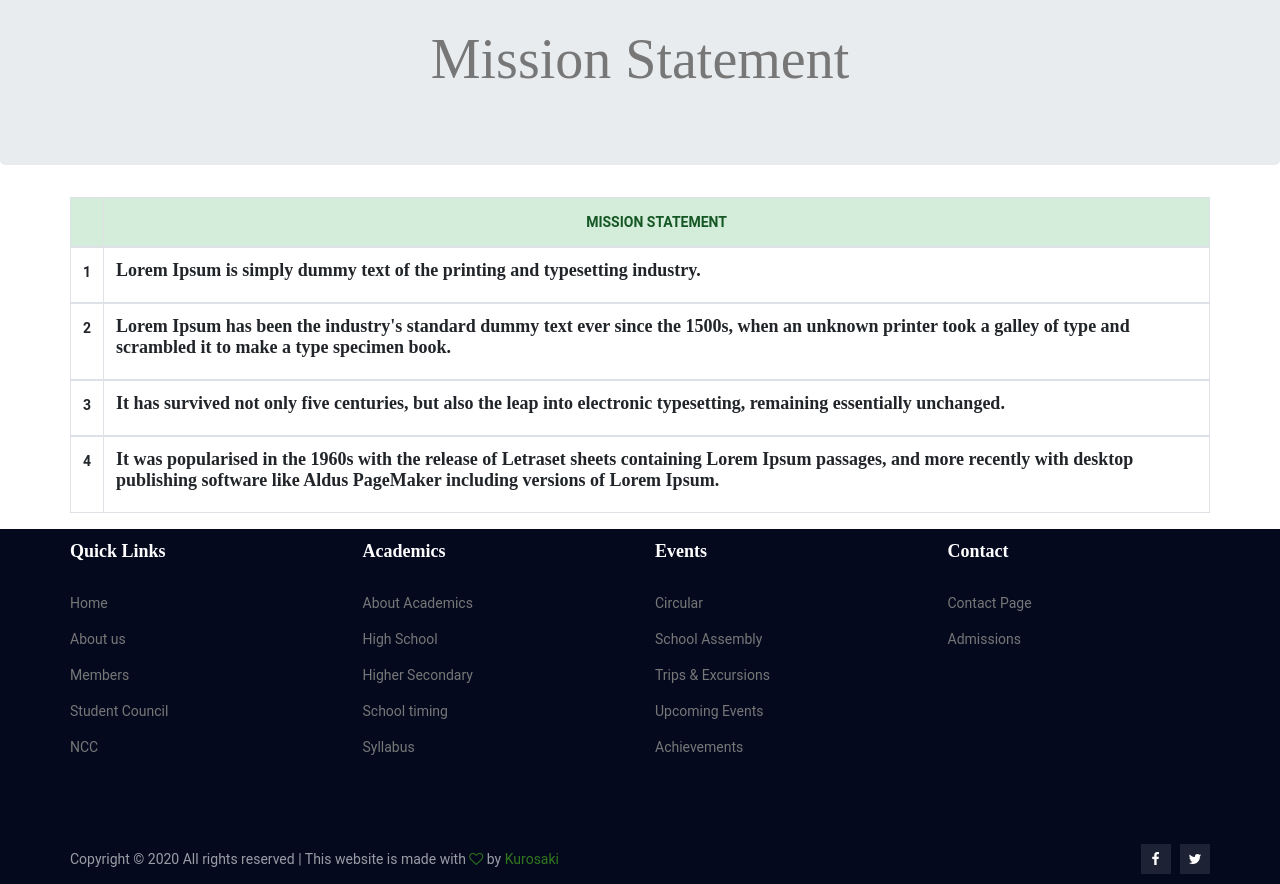
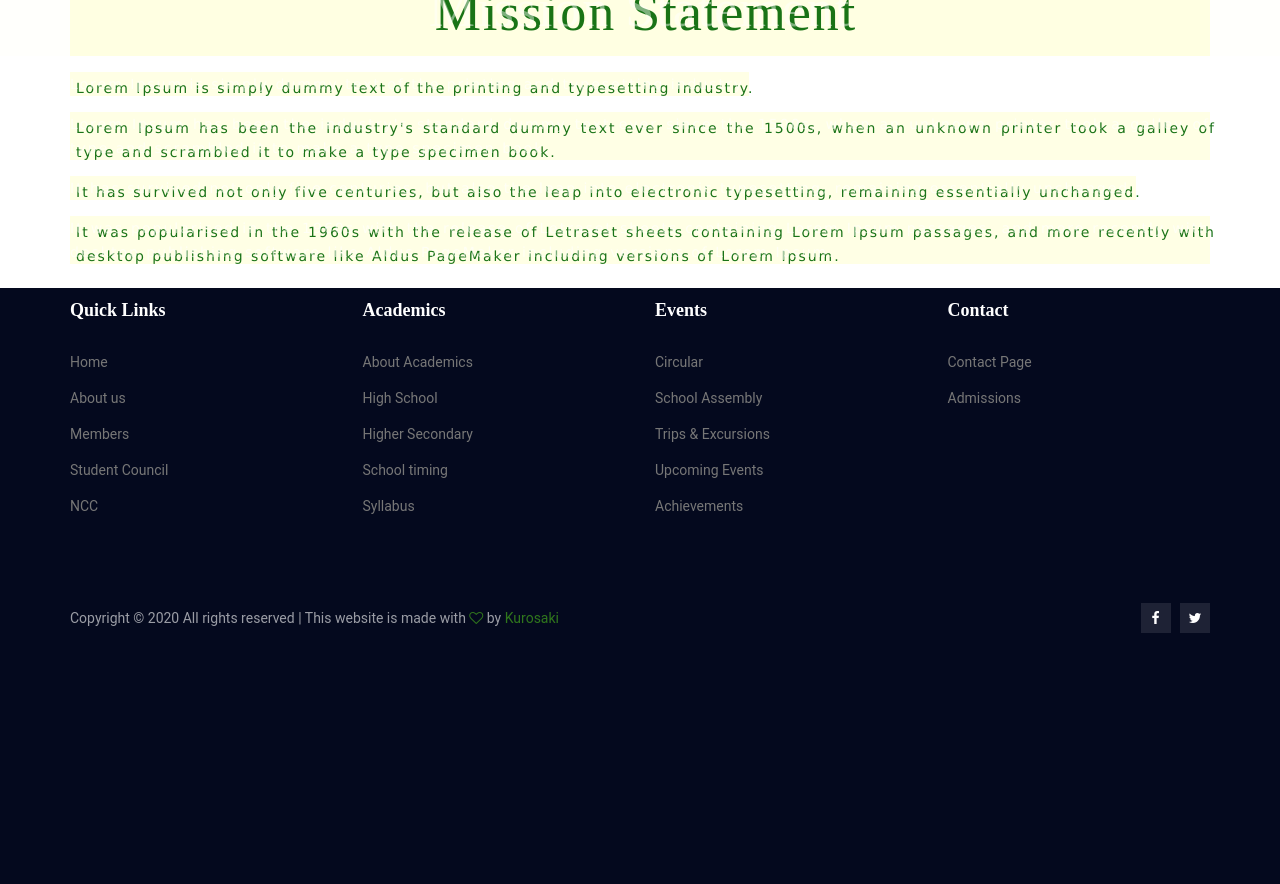
Before and after one commit to Kurosakicoder/ees, a Django app: page /missionstatement/ in a window 1280 px wide. Shown: the part 460-1344 px from the top of the page. After the commit the page ends 1093 px from the top, so only its background shows below. Run offline with Django 3.2, Linux system fonts and the light colour scheme; data comes from the database, SQL or seed files in the repository; some libraries are stand-ins or nearby versions.

Commit message:
css added

```diff
--- a/events/templates/events/schoolassembly.html
+++ b/events/templates/events/schoolassembly.html
@@ -22,10 +22,7 @@
         </div>
     </div>
 </section>
-<div class="jumbotron">
-    <h1 class="display-4 text-center">School Assembly</h1>
 
-</div>
 
 <section class="about_area p_120">
     <div class="container">
--- a/forcebehind/templates/forcebehind/forcebehind.html
+++ b/forcebehind/templates/forcebehind/forcebehind.html
@@ -22,12 +22,8 @@
     </div>
 </section>
 
-<div class="jumbotron">
-    <h1 class="display-4 text-center">The Force Behind</h1>
 
-</div>
-
-<div class="container">
+<div class="container pt-3">
     <div class="row">
         {% for x in forcebehind %}
         <div class="card mb-3" style="max-width: 100%;">
--- a/infrastructure/templates/infrastructure/infrastructure.html
+++ b/infrastructure/templates/infrastructure/infrastructure.html
@@ -22,11 +22,7 @@
     </div>
 </section>
 
-<div class="jumbotron">
-    <h1 class="display-4 text-center">School Infrastructure</h1>
-</div>
-
-<div class="container">
+<div class="container pt-3">
     <div class="row">
         <br>
         {% for x in infrastructure %}
--- a/missionstatement/templates/mission/mission.html
+++ b/missionstatement/templates/mission/mission.html
@@ -19,33 +19,22 @@
     </div>
   </div>
 </section>
-<div class="jumbotron">
-  <h1 class="display-4 text-center">Mission Statement</h1>
-
+<div class="pt-3" style="background-color: rgba(255,255,0,0.01);">
+  <div class="container">
+    <h2 class="pb-3"
+      style="text-align: center; font-weight: 500; font-size: 52px; background-color: rgba(255,255,0,0.1); color: rgba(255,255,255,0.44); letter-spacing: 2px; text-shadow: 6px 4px rgba(0,100,0,0.9);">
+      Mission Statement</h2>
+  </div>
 </div>
-
-<div class="container">
+<div class="container pt-2 pb-4">
   <div class="row mx-auto">
-    <table class="table table-hover table-bordered">
-      <thead class="alert alert-success">
-        <tr>
-          <th scope="col"></th>
-          <th scope="col" style="text-align: center;">MISSION STATEMENT</th>
-        </tr>
-      </thead>
-      {% for x in mission %}
-      <tbody>
-        <tr>
-          <th scope="row" class="mb-0">{{x.id}}</th>
-          <td class="mb-0">
-            <h4>{{x.paragraph|safe|escape}}</h4>
-          </td>
-        </tr>
-      </tbody>
-      {% endfor %}
-    </table>
+    {% for x in mission %}
+    <p class="card-text"
+      style="font-weight: 400; background-color: rgba(255,255,0,0.1); color: rgba(255,255,255,0.6); letter-spacing: 2px; text-shadow: 6px 4px rgba(0,100,0,0.9); text-align: justify; font-family: 'Lucida Sans', 'Lucida Sans Regular', 'Lucida Grande', 'Lucida Sans Unicode', Geneva, Verdana, sans-serif;">
+      {{x.paragraph|safe|escape}}</h4>
+    </p>
+    {% endfor %}
   </div>
 </div>
 
-
 {% endblock body %}
--- a/school/templates/school/about.html
+++ b/school/templates/school/about.html
@@ -22,10 +22,6 @@
 	</div>
 </section>
 <!--================End Home Banner Area =================-->
-
-<div class="jumbotron">
-	<h1 class="display-4 text-center">About us</h1>
-</div>
 
 <!--================About Area =================-->
 <section class="about_area p_120">
@@ -127,8 +123,6 @@
 	<div class="container">
 		<div class="impress_inner text-center">
 			<h2>HAVE ANY QUERIES</h2>
-			<p>There is a moment in the life of any aspiring astronomer that it is time to buy that first telescope.
-				It’s exciting to think about setting up your own viewing station whether that is on the deck</p>
 			<a class="main_btn2" href="{% url 'contact:contact' %}">Contact us</a>
 		</div>
 	</div>
--- a/school/templates/school/headmistress.html
+++ b/school/templates/school/headmistress.html
@@ -21,9 +21,9 @@
     </div>
 </section>
 
-<div class="jumbotron jumbotron-fluid">
+<div class="p-3" style="background-color: rgba(0,0,0,0.04);">
     <div class="container">
-        <h1 class="display-4" style="text-align: center;">Message From The Desk of Headmistress</h1>
+        <h2 style="text-align: center; font-weight: 500; font-size: 52px;">Message From The Desk of Headmistress</h2>
     </div>
 </div>
 
--- a/school/templates/school/messages.html
+++ b/school/templates/school/messages.html
@@ -21,9 +21,10 @@
     </div>
 </section>
 
-<div class="jumbotron jumbotron-fluid">
+<div class="p-3" style="background-color: rgba(0,0,0,0.04);">
     <div class="container">
-        <h1 class="display-4" style="text-align: center;">Messages From Board Members</h1>
+        <h2 style="text-align: center; font-weight: 500; font-size: 52px;">Messages From Board Members</h2>
+
     </div>
 </div>
 
--- a/school/templates/school/principal.html
+++ b/school/templates/school/principal.html
@@ -21,9 +21,9 @@
     </div>
 </section>
 
-<div class="jumbotron jumbotron-fluid">
+<div class="p-3" style="background-color: rgba(0,0,0,0.04);">
     <div class="container">
-        <h1 class="display-4" style="text-align: center;">Message From The Desk of Principal</h1>
+        <h2 style="text-align: center; font-weight: 500; font-size: 52px;">Message From The Desk of Principal</h2>
     </div>
 </div>
 
--- a/school/templates/school/vice-principal.html
+++ b/school/templates/school/vice-principal.html
@@ -21,9 +21,9 @@
     </div>
 </section>
 
-<div class="jumbotron jumbotron-fluid">
+<div class="p-3" style="background-color: rgba(0,0,0,0.04);">
     <div class="container">
-        <h1 class="display-4" style="text-align: center;">Message From The Desk of Vice-Principal</h1>
+        <h2 style="text-align: center; font-weight: 500; font-size: 52px;">Message From The Desk of Vice-Principal</h2>
     </div>
 </div>
 
--- a/studentcouncil/templates/studentcouncil/studentcouncil.html
+++ b/studentcouncil/templates/studentcouncil/studentcouncil.html
@@ -21,9 +21,11 @@
     </div>
 </section>
 
-<div class="jumbotron">
-    <h1 class="display-4 text-center">Student Council Members</h1>
 
+<div class="p-3" style="background-color: rgba(0,0,0,0.04);">
+    <div class="container">
+        <h2 style="text-align: center; font-weight: 500; font-size: 52px;">Student Council Members</h2>
+    </div>
 </div>
 
 
```
Also changed, not shown: events/templates/events/trips.html (+4 -3 lines), members/templates/members/members.html (+5 -4 lines), ncc/templates/ncc/ncc.html (+15 -8 lines).
